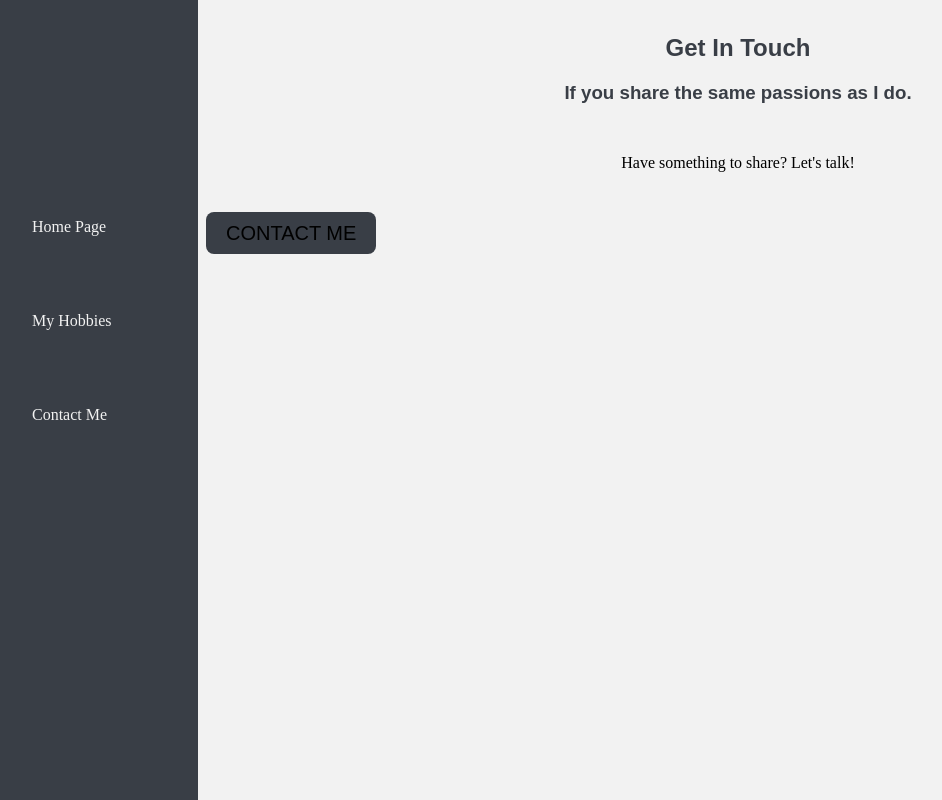
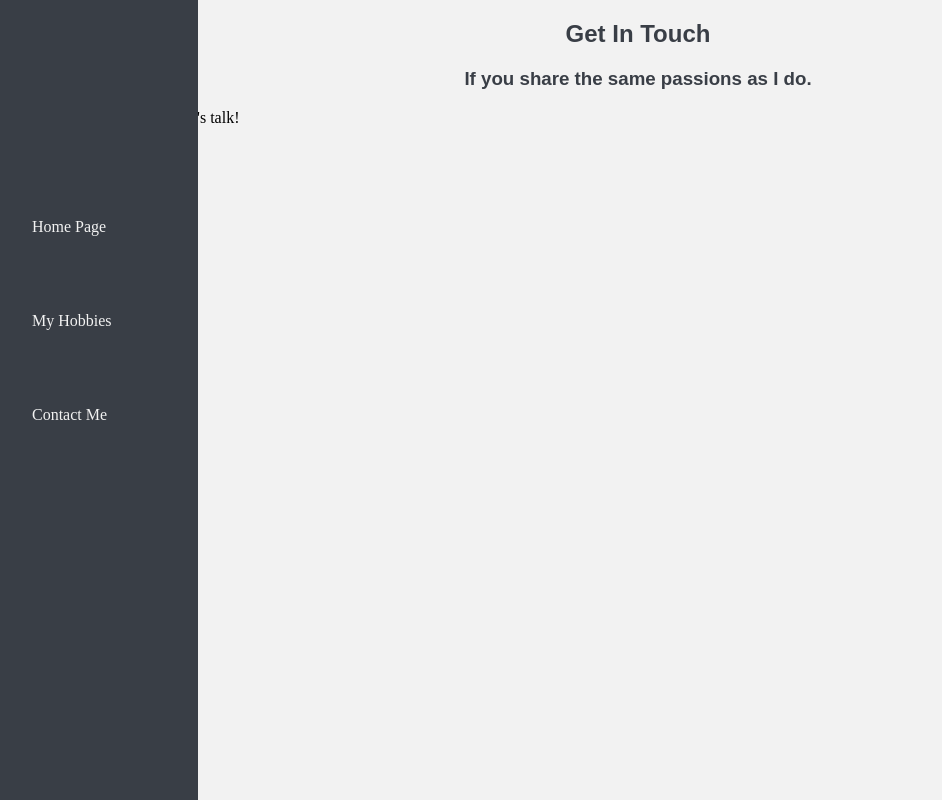
Before and after one commit to anupamb-2000/inapp_camp3_assignments, a plain HTML site: page HTML Portfolio/contact.html in a window 1280 px wide. Shown: the whole page, without its empty margins (2-944 px from the left). Drawn offline with Linux system fonts and the light colour scheme.

Commit message:
Added changes to portfolio

```diff
--- a/HTML Portfolio/styles.css
+++ b/HTML Portfolio/styles.css
@@ -114,32 +114,3 @@ h2, h3 {
     height: auto;
     color: #F96D00;
 }
-
-.contact_message {
-    width: 30%;
-    margin: 50px auto;
-    text-align: center;
-}
-
-.btn {
-    border-radius: 8px;
-    font-family: Arial;
-    color: black;
-    font-size: 20px;
-    background: #393E46;
-    padding: 10px 20px 10px 20px;
-    text-decoration: none;
-  }
-
-.btn:hover {
-    background: #F96D00;
-    text-decoration: none;
-}
-
-.contact-me {
-    background-color: #F2F2F2;
-    padding-top: 0.5%;
-    margin: auto;
-    padding-left: 200px;
-    height: auto;
-}
```
